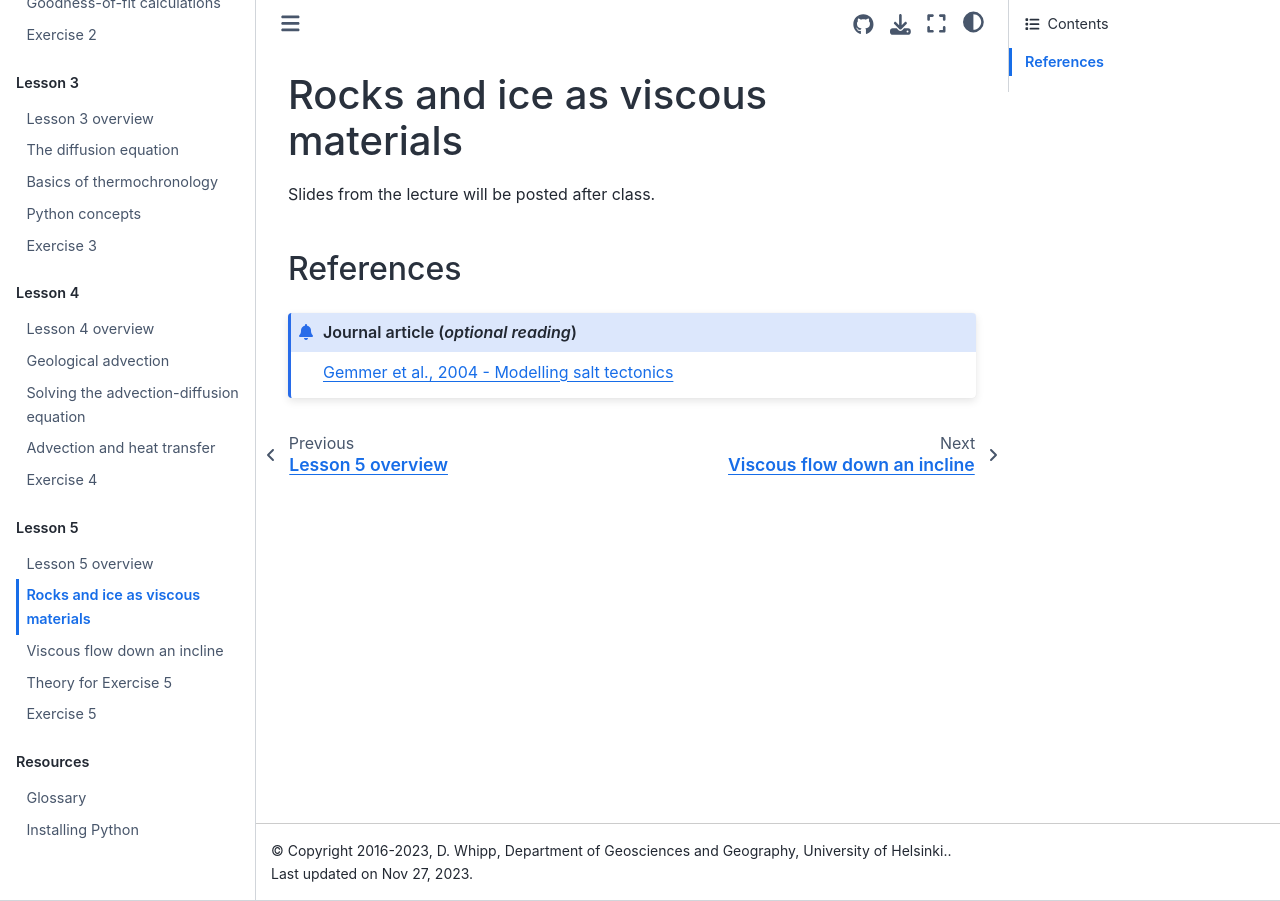
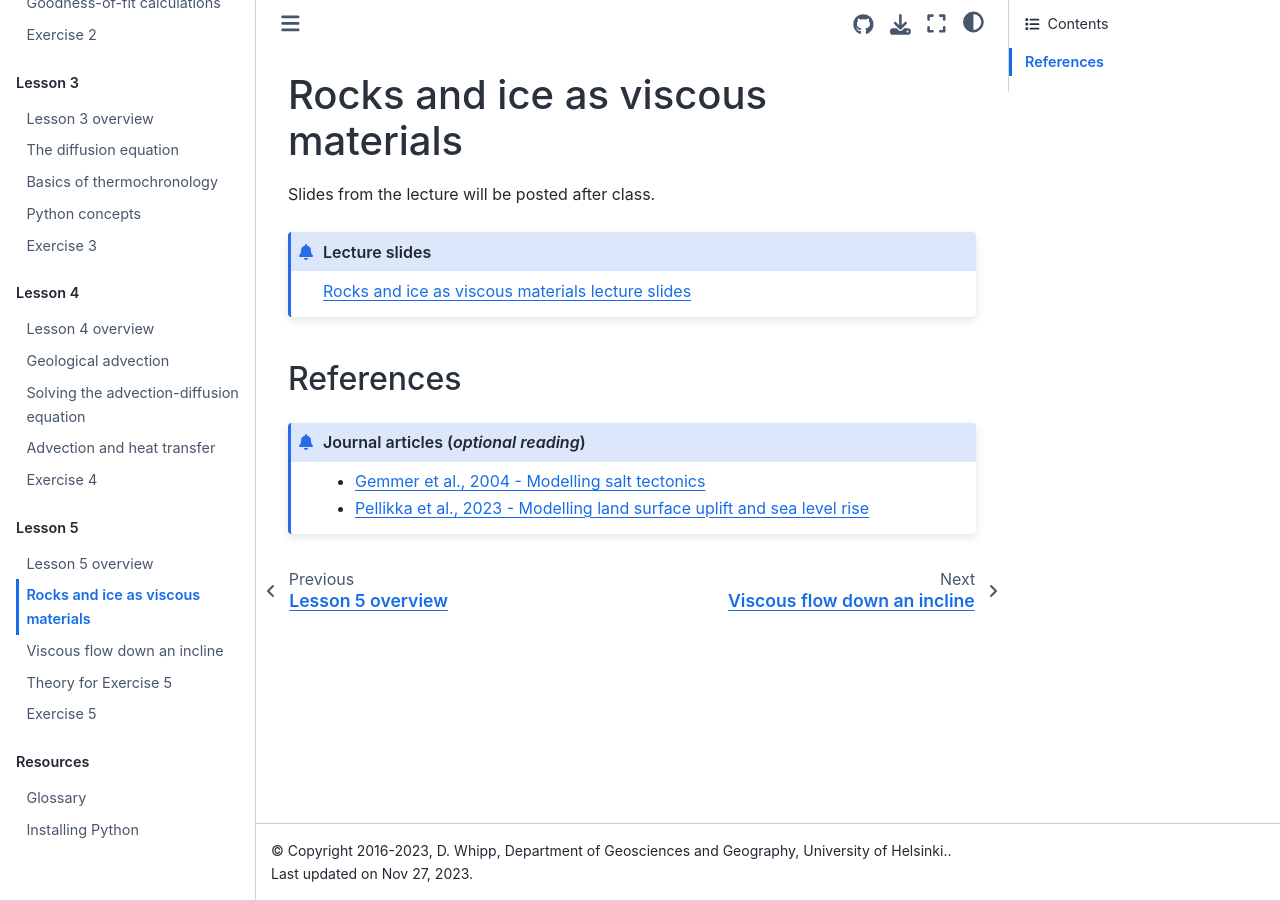
Before and after one commit to IntroQG/site, a Sphinx documentation site: the page built from source/lessons/L5/rocks-ice-viscous-fluids.rst, in a window 1280 px wide. Built offline with Sphinx 7.4.7 and the Sphinx Book theme 1.1.4, drawn with Linux system fonts in a browser that asks for light colours.

Commit message:
Add lecture slides and additional paper link

```diff
--- a/source/lessons/L5/rocks-ice-viscous-fluids.rst
+++ b/source/lessons/L5/rocks-ice-viscous-fluids.rst
@@ -3,14 +3,14 @@ Rocks and ice as viscous materials
 
 Slides from the lecture will be posted after class.
 
-..
-    .. admonition:: Lecture slides
+.. admonition:: Lecture slides
 
-        `Rocks and ice as viscous materials lecture slides <../../_static/slides/L5/Rock-and-ice-as-viscous-materials.pdf>`__
+    `Rocks and ice as viscous materials lecture slides <../../_static/slides/L5/05-Rock-and-ice-as-viscous-materials.pdf>`__
 
 References
 ~~~~~~~~~~
 
-.. admonition:: Journal article (*optional reading*)
+.. admonition:: Journal articles (*optional reading*)
 
-    `Gemmer et al., 2004 - Modelling salt tectonics <https://dx.doi.org/10.1111/j.1365-2117.2004.00229.x>`__
+    * `Gemmer et al., 2004 - Modelling salt tectonics <https://dx.doi.org/10.1111/j.1365-2117.2004.00229.x>`__
+    * `Pellikka et al., 2023 - Modelling land surface uplift and sea level rise <https://doi.org/10.5194/nhess-23-1613-2023>`__
```
Also changed, not shown: 2 other files.
